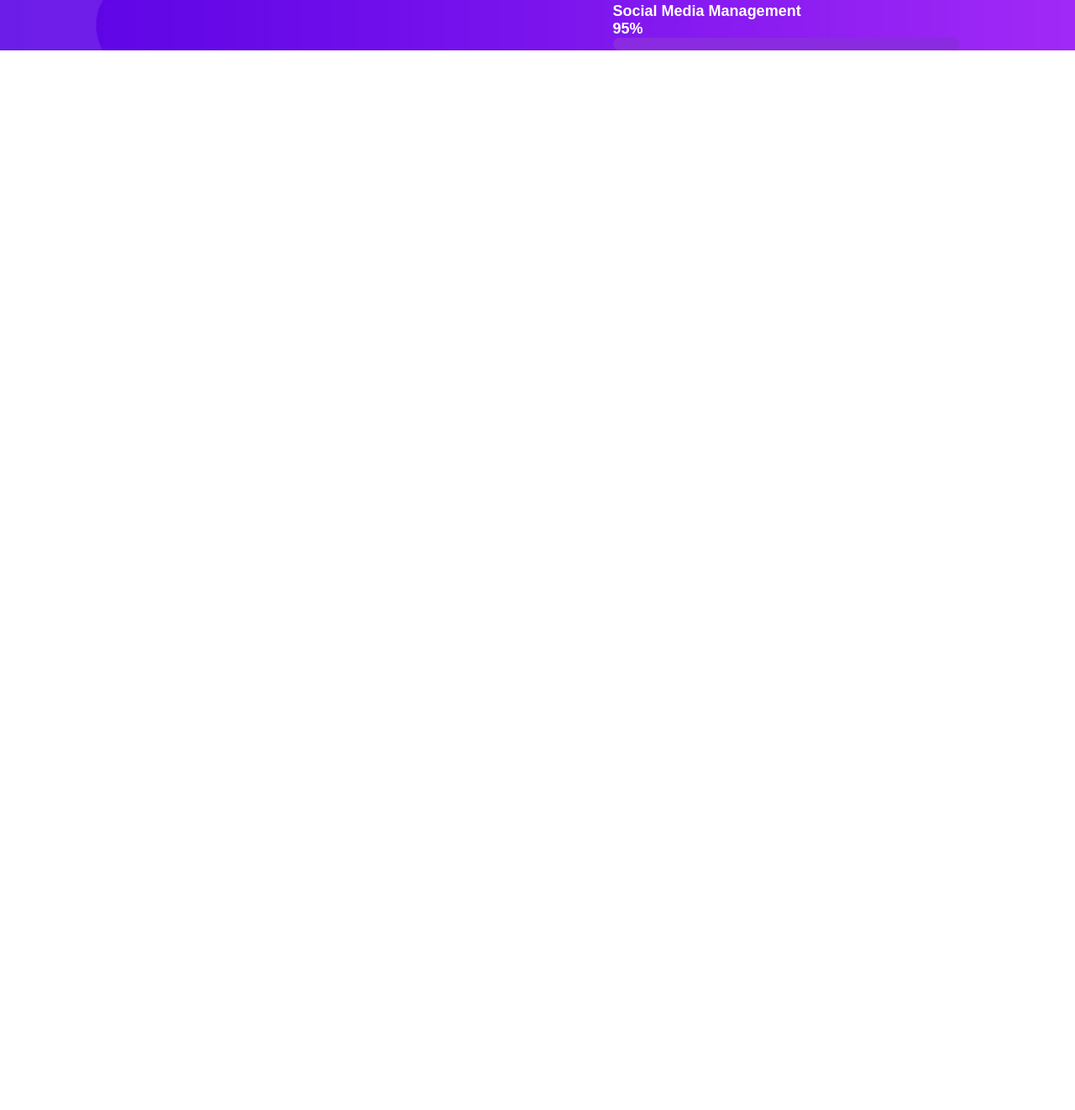
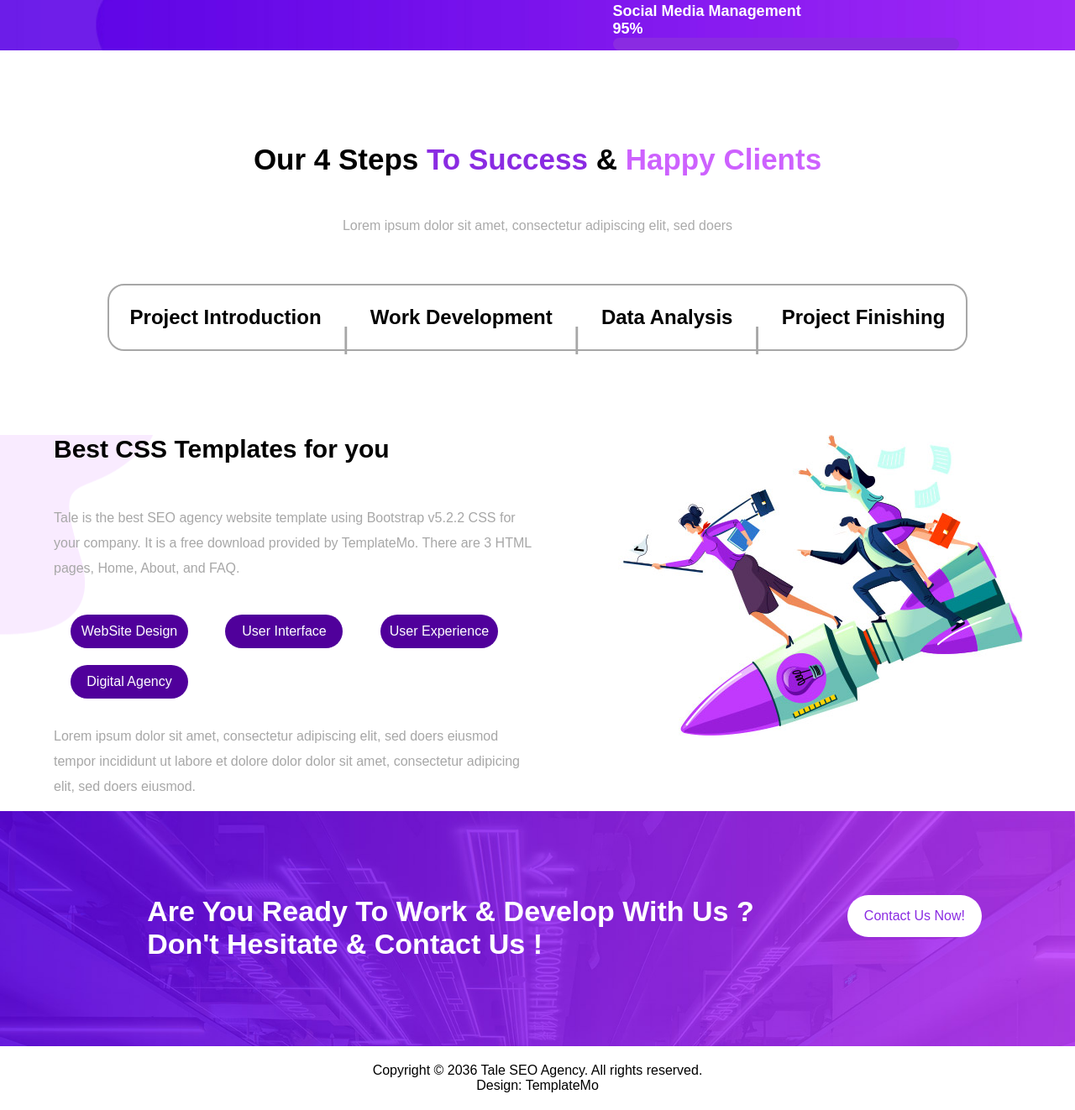
Before and after one commit to ArthurRodrigomarques/tale, a plain HTML site: page index.html in a window 1280 px wide. Shown: the part 1377-2699 px from the top of the page at 84% size. Before the commit the page ends 1437 px from the top, so only its background shows below. Drawn offline with Linux system fonts and the light colour scheme.

Commit message:
atualizado

```diff
--- a/index.html
+++ b/index.html
@@ -92,11 +92,49 @@
                     </div>
                 </div>
             </div>
+        </section>
+            <section class="success">
+                <h1>Our 4 Steps <strong class="um">To Success</strong> & <strong class="dois">Happy Clients</strong></h1>
+                <p>Lorem ipsum dolor sit amet, consectetur adipiscing elit, sed doers</p>
 
+
+                <div class="introdution1">
+                    <h2>Project Introduction</h2><p>|</p>
+                    <h2>Work Development</h2><p>|</p>
+                    <h2>Data Analysis</h2><p>|</p>
+                    <h2>Project Finishing</h2>
+                </div>
+            </section>
+
+
+        <section class="passos">
+            <div class="introdution">
+                <div class="best">
+                    <h2>Best CSS Templates for you</h2>
+                    <p>Tale is the best SEO agency website template using Bootstrap v5.2.2 CSS for your company. It is a free download provided by TemplateMo. There are 3 HTML pages, Home, About, and FAQ.</p>
+                    <div class="butao">
+                        <button>WebSite Design</button>
+                        <button>User Interface</button>
+                        <button>User Experience</button>
+                        <button>Digital Agency</button>
+                    </div>
+                    <p>Lorem ipsum dolor sit amet, consectetur adipiscing elit, sed doers eiusmod tempor incididunt ut labore et dolore dolor dolor sit amet, consectetur adipicing elit, sed doers eiusmod.</p>
+                </div>
+
+                <div class="imagem2">
+                    <img src="./imagens/happyclient-01.jpg" alt="">
+                </div>
+            </div>
+        </section>
+        <section class="ready">
+            <h1>Are You Ready To Work & Develop With Us ?<br>
+                Don't Hesitate & Contact Us !</h1>
+                <a class="contact" href="#">Contact Us Now!</a>
         </section>
     </main>
     <footer>
-
+        <p>Copyright &copy; 2036 Tale SEO Agency. All rights reserved. <br>
+            Design: TemplateMo</p>
     </footer>
 
     <script src="script.js"></script>
--- a/sMobile.css
+++ b/sMobile.css
@@ -1,4 +1,4 @@
-@media screen and (max-width:768px){
+@media screen and (max-width:850px){
     header {
         width: 100%;
     }
@@ -22,7 +22,9 @@
     }
 
 
-
+    .discover {
+        flex-wrap: wrap;
+     }
     .about {
         width: 80%;
         margin-left: 40px;
@@ -46,12 +48,6 @@
 
 
 
-
-
-
-
-
-
     .about-us img{
         margin-top: 70px;
         width: 80%;
@@ -69,4 +65,24 @@
         padding-left: 30px;
     }
 
+
+    .ready {
+        text-align: center;
+        flex-wrap: wrap;
+        height: auto;
+    }
+    .ready a {
+        margin-top: 25px;
+        margin-bottom: 25px;
+    }
+
+    .introdution {
+        flex-wrap: wrap;
+    }
+    .best {
+        width: 99%;
+    }
+    .imagem2 {
+        width: 99%;
+    }
 }
--- a/style.css
+++ b/style.css
@@ -75,7 +75,6 @@ section.menu {
 .discover {
     display: flex;
     justify-content: space-evenly;
-    flex-wrap: wrap;
     width: 100%;
     height: 75vh;
  }
@@ -241,3 +240,108 @@ section.menu {
 }
 
                 /*passos*/
+
+.passos {
+    width: 100%;
+    height: 56vh;
+    background: url(./imagens/banner-left.png) no-repeat;
+    background-position: left center;
+}
+.success {
+    text-align: center;
+    padding-top: 110px;
+}
+.success h1 {
+    font-size: 35px;
+
+}
+.success p {
+    padding-top: 50px;
+    color: rgb(170, 170, 170);
+}
+.um {
+    color:blueviolet ;
+}
+.dois {
+    color: rgb(205, 97, 254);
+}
+.introdution1 {
+    display: flex;
+    justify-content: space-evenly;
+    align-items: center;
+    width: 80%;
+    margin: 60px 10%;
+    height: 10vh;
+    border: 2px  solid rgb(167, 167, 167);
+    border-radius: 20px;
+}
+.introdution1 h2 {
+    cursor: pointer;
+}
+.introdution1 h2:hover {
+    color: blueviolet;
+}
+.introdution1 p{
+    font-size: 35px;
+    color: rgb(167, 167, 167);
+}
+
+.introdution {
+    display: flex;
+    justify-content: space-evenly;
+    margin-top: 100px;
+}
+.best {
+    width: 45%;
+}
+.imagem2 {
+    width: 40%;
+}
+.introdution h2 {
+    font-size: 30px;
+    padding-bottom: 50px;
+}
+.introdution p {
+    color:rgb(167, 167, 167) ;
+    padding-bottom: 50px;
+    line-height: 30px;
+}
+.butao button {
+    font-size: 16px;
+    background-color: rgb(80, 0, 155);
+    color: white;
+    width: 140px;
+    height: 40px;
+    border-radius: 40px;
+    margin:  -10px 20px 30px 20px;
+    border: 0px;
+}
+.ready {
+    display: flex;
+    justify-content: space-evenly;
+    width: 100%;
+    height: 35vh;
+    background: url(./imagens/infos-bg.jpg) no-repeat;
+    background-size: cover;
+}
+.ready h1 {
+    font-size: 34px;
+    color: white;
+    padding-top: 100px;
+    padding-left: 5vw;
+}
+.contact {
+    width: 160px;
+    height: 50px;
+    border-radius: 40px;
+    background-color: white;
+    color: blueviolet;
+    text-align: center;
+    padding-top: 16px;
+    margin-top: 100px;
+}
+
+footer {
+    text-align: center;
+    padding: 20px;
+}
```
